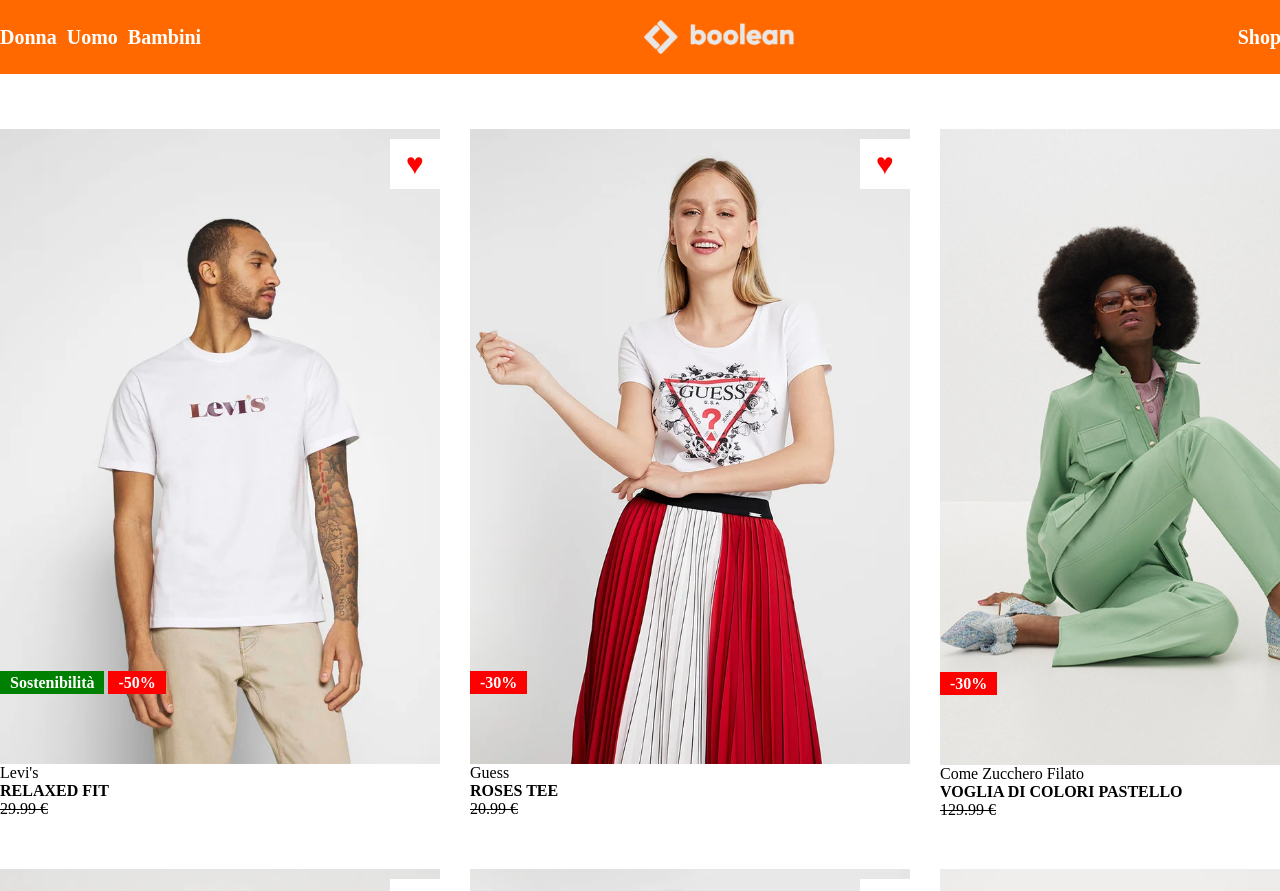
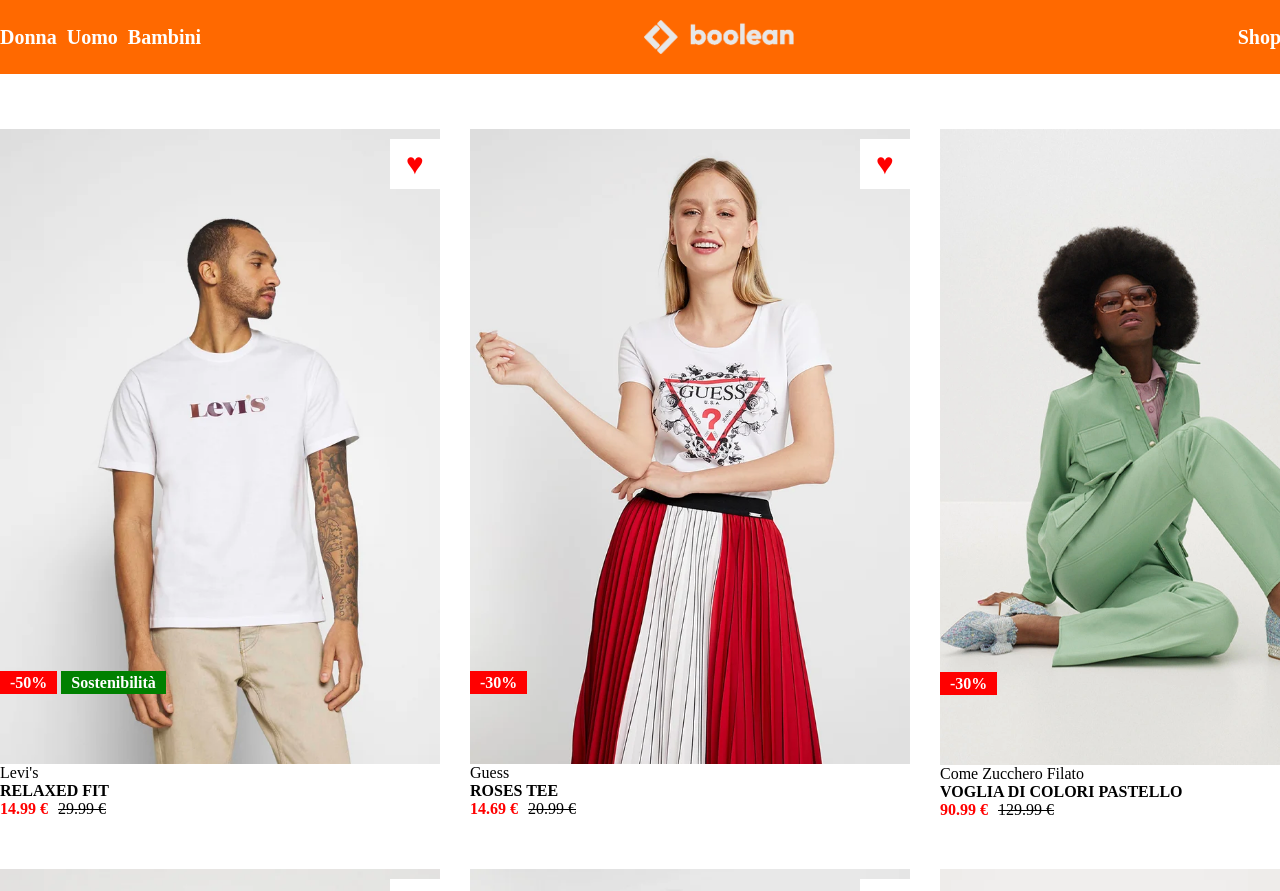
Before and after one commit to CarloVeronese/vite-boolando, a Vue app: page / in a window 1280 px wide. Shown: the top 891 px of the page. Built offline with nearby package versions, Linux system fonts and the light colour scheme.

Commit message:
Add - calc discount function

```diff
--- a/src/components/PageMain.vue
+++ b/src/components/PageMain.vue
@@ -9,6 +9,16 @@
   methods: {
     clickHeart(){
         this.card.isInFavorites = !this.card.isInFavorites;
+    },
+    returnDiscount() {
+        for(let i = 0; i < this.card.badges.length; i++) {
+            if(this.card.badges[i].type == 'discount') {
+                const discountValue = parseFloat(this.card.badges[i].value);
+                const finalPrice = (this.card.price * (100 + discountValue) / 100).toFixed(2);
+                return finalPrice;
+            }
+        }
+        return this.card.price;
     }
   },
 };
@@ -24,10 +34,11 @@
             </div>
             <div class="heart" @click="clickHeart()" :class="card.isInFavorites ? 'heart-red' : ''">&hearts;</div>
         </figure>
-        <div class="brand">{{ card.brand }}</div>
+        <div class="brand" @click="returnDiscount()">{{ card.brand }}</div>
         <div class="item">{{ card.name.toUpperCase() }}</div>
         <div class="price-container">
-            <div class="price" v-show="card.discount != ''">{{ card.price }} &euro;</div>
+            <div class="discounted-price">{{ returnDiscount() }} &euro;</div>
+            <div class="price" v-show="card.price != returnDiscount()">{{ card.price }} &euro;</div>
         </div>
     </div>
 </template>
@@ -62,6 +73,7 @@
 
       .discount {
         background-color: $discount-color;
+        order: -1;
       }
 
       .tag {
```
